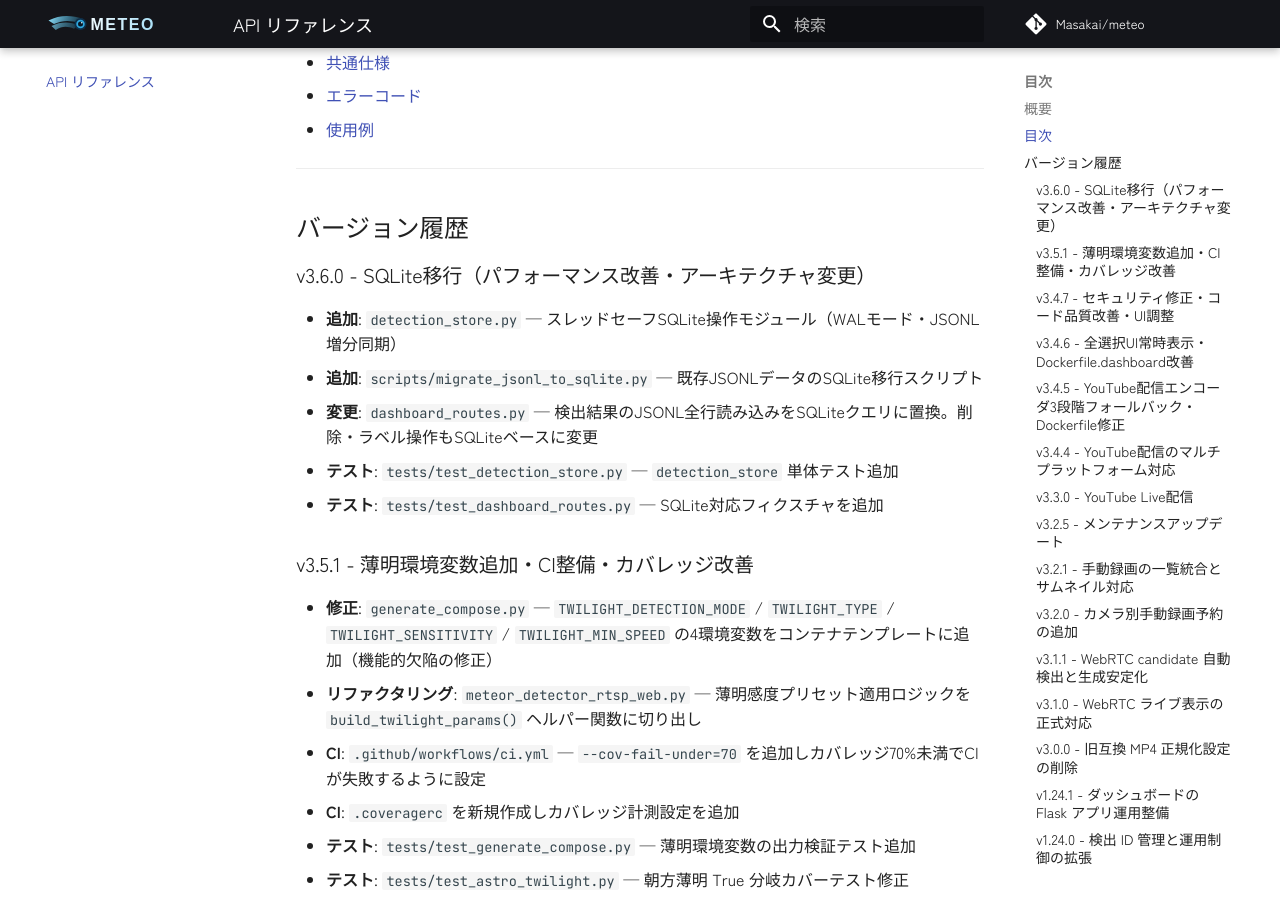
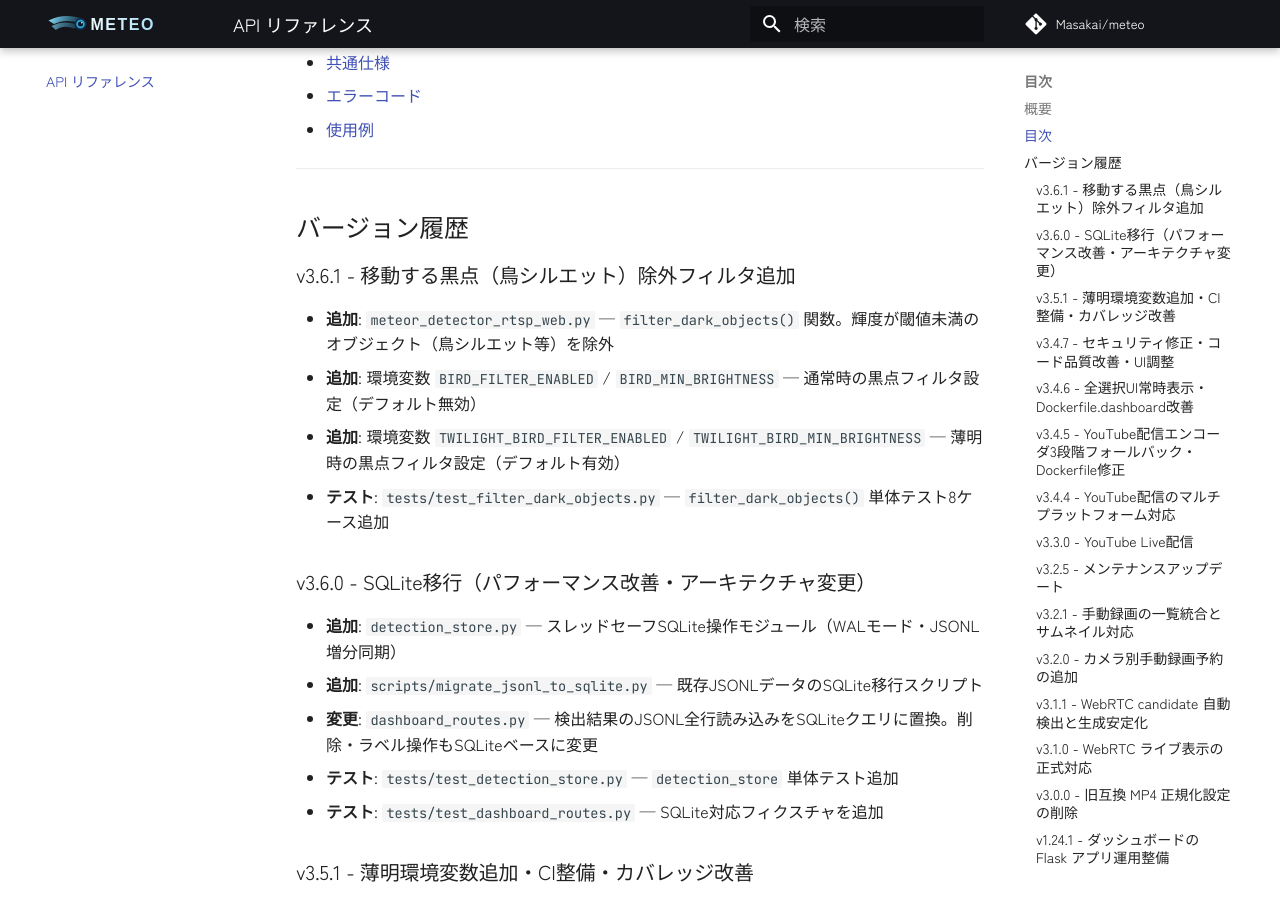
Before and after one commit to Masakai/meteo, an MkDocs documentation site: the page built from documents/API_REFERENCE.md, in a window 1280 px wide and 900 px high, scrolled down 639 px. Built offline with MkDocs 1.6.1 and Material for MkDocs 9.7.7, drawn with Linux system fonts in a browser that asks for light colours; comment, search, counter and statistics services are not loaded.

Commit message:
v3.6.1 リリース: 移動する黒点（鳥シルエット）除外フィルタ追加
filter_dark_objects() による輝度ベースの鳥シルエット除外機能を追加。
薄明時はデフォルト有効（TWILIGHT_BIRD_FILTER_ENABLED）、
通常時はオプトイン（BIRD_FILTER_ENABLED）で動作する。

Co-Authored-By: Claude Sonnet 4.6 <noreply@anthropic.com>

```diff
--- a/dashboard_config.py
+++ b/dashboard_config.py
@@ -4,7 +4,7 @@ Dashboard configuration and environment setup.
 
 import os
 
-VERSION = "3.6.0"
+VERSION = "3.6.1"
 
 # 検出時間の取得用
 try:
--- a/documents/API_REFERENCE.md
+++ b/documents/API_REFERENCE.md
@@ -26,6 +26,13 @@ Licensed under the MIT License
 ---
 
 ## バージョン履歴
+
+### v3.6.1 - 移動する黒点（鳥シルエット）除外フィルタ追加
+
+- **追加**: `meteor_detector_rtsp_web.py` — `filter_dark_objects()` 関数。輝度が閾値未満のオブジェクト（鳥シルエット等）を除外
+- **追加**: 環境変数 `BIRD_FILTER_ENABLED` / `BIRD_MIN_BRIGHTNESS` — 通常時の黒点フィルタ設定（デフォルト無効）
+- **追加**: 環境変数 `TWILIGHT_BIRD_FILTER_ENABLED` / `TWILIGHT_BIRD_MIN_BRIGHTNESS` — 薄明時の黒点フィルタ設定（デフォルト有効）
+- **テスト**: `tests/test_filter_dark_objects.py` — `filter_dark_objects()` 単体テスト8ケース追加
 
 ### v3.6.0 - SQLite移行（パフォーマンス改善・アーキテクチャ変更）
 
```
Also changed, not shown: CHANGELOG.md (+11 -0 lines).
